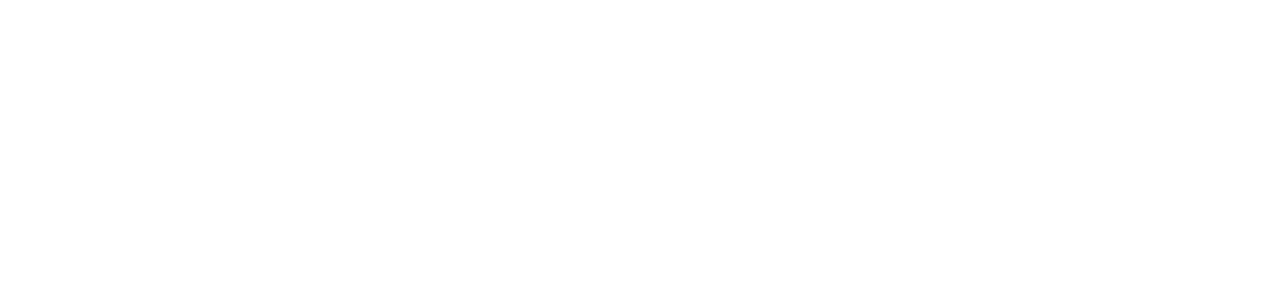
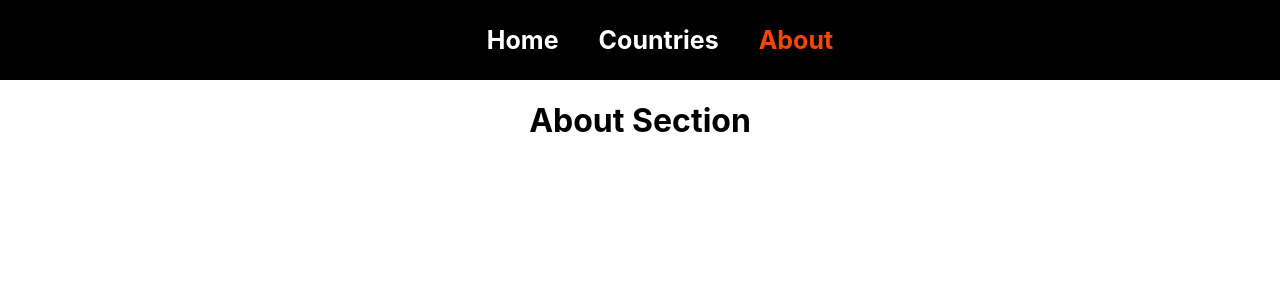
Before and after one commit to Abm-Imran/react-countries, a React (Create React App) app: page /about in a window 1280 px wide. Shown: the top 300 px of the page. Built offline with nearby package versions, Linux system fonts and the light colour scheme.

Commit message:
Route setup done and header component styling added with custom active link

```diff
--- a/src/App.js
+++ b/src/App.js
@@ -1,10 +1,21 @@
-import logo from './logo.svg';
+import { Route, Routes } from 'react-router-dom';
 import './App.css';
-
+import About from './components/About/About';
+import Countries from './components/Countries/Countries';
+import Header from './components/Header/Header';
+import Home from './components/Home/Home';
+import NotFound from './components/NotFound/NotFound';
 function App() {
   return (
     <div className="App">
-
+      <Header></Header>
+      <Routes>
+        <Route path='/' element={<Home></Home>} ></Route>
+        <Route path='/home' element={<Home></Home>} ></Route>
+        <Route path='/Countries' element={<Countries></Countries>} ></Route>
+        <Route path='/about' element={<About></About>} ></Route>
+        <Route path='*' element={<NotFound></NotFound>}></Route>
+      </Routes>
     </div>
   );
 }
--- /dev/null
+++ b/src/components/About/About.js
@@ -0,0 +1,11 @@
+import React from 'react';
+
+const About = () => {
+    return (
+        <div>
+            <h1>About Section</h1>
+        </div>
+    );
+};
+
+export default About;
--- a/src/components/Header/Header.css
+++ b/src/components/Header/Header.css
@@ -0,0 +1,24 @@
+.nav-bar{
+    height: 80px;
+    background: black;
+    display: flex;
+    align-items: center;
+    justify-content: center;
+
+}
+
+.nav-bar a{
+    color: white;
+    text-decoration: none;
+    margin-left: 40px;
+    font-size: 25px;
+    font-weight: bolder;
+}
+
+/* .nav-bar a:hover{
+    color: darkgreen;
+} */
+
+.nav-bar .active{
+    color: orangered;
+}
--- a/src/components/Header/Header.js
+++ b/src/components/Header/Header.js
@@ -1,9 +1,15 @@
 import React from 'react';
+import { NavLink } from 'react-router-dom';
+import './Header.css'
 
 const Header = () => {
     return (
         <div>
-            <h1>Header</h1>
+            <nav className='nav-bar'>
+                <NavLink to={'/home'}> Home </NavLink>
+                <NavLink to={'/countries'}>Countries</NavLink>
+                <NavLink to={'/about'}>About</NavLink>
+            </nav>
         </div>
     );
 };
--- a/src/index.js
+++ b/src/index.js
@@ -3,12 +3,15 @@
 import './index.css';
 import App from './App';
 import reportWebVitals from './reportWebVitals';
+import { BrowserRouter } from 'react-router-dom';
 
 const root = ReactDOM.createRoot(document.getElementById('root'));
 root.render(
-  <React.StrictMode>
-    <App />
-  </React.StrictMode>
+  <BrowserRouter>
+    <React.StrictMode>
+      <App />
+    </React.StrictMode>
+  </BrowserRouter>
 );
 
 // If you want to start measuring performance in your app, pass a function
```
Also changed, not shown: src/components/About/About.css (added), src/components/NotFound/NotFound.js (renamed from src/components/NotFound/NofFound.js).
